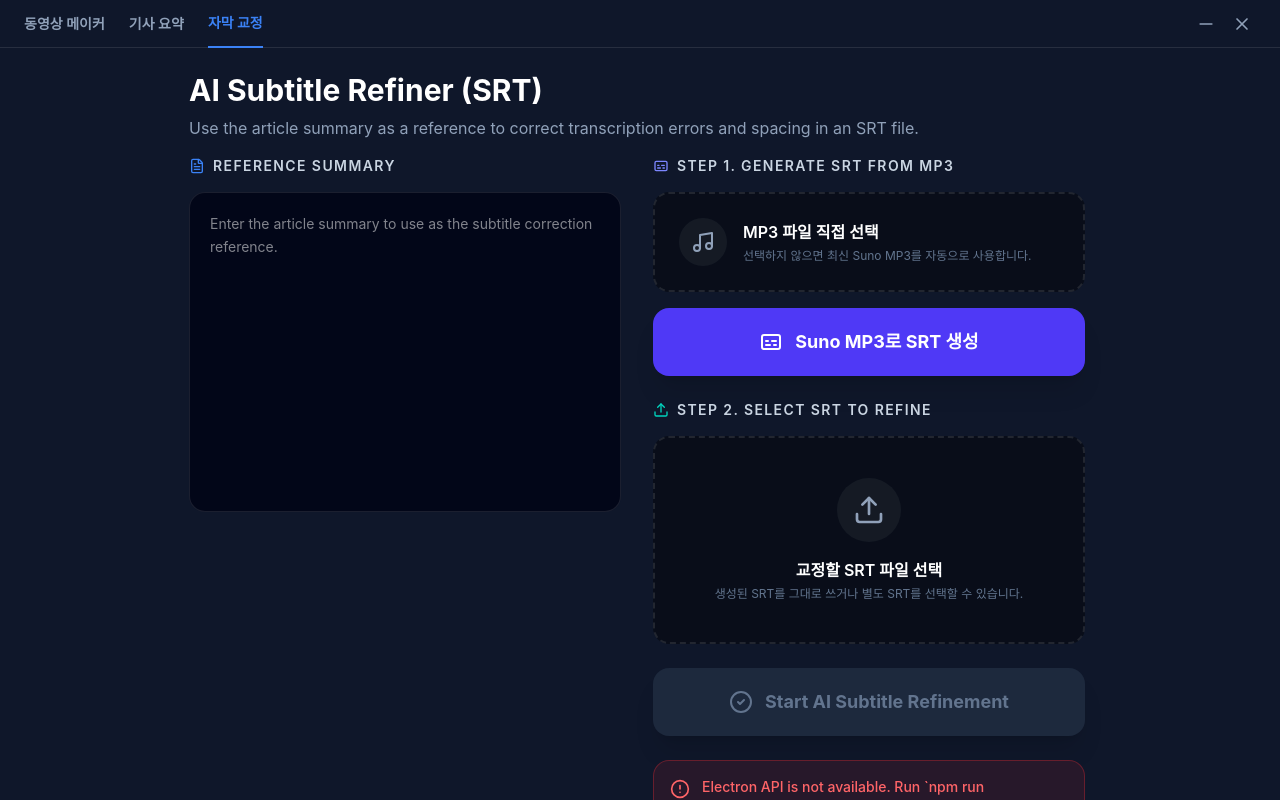
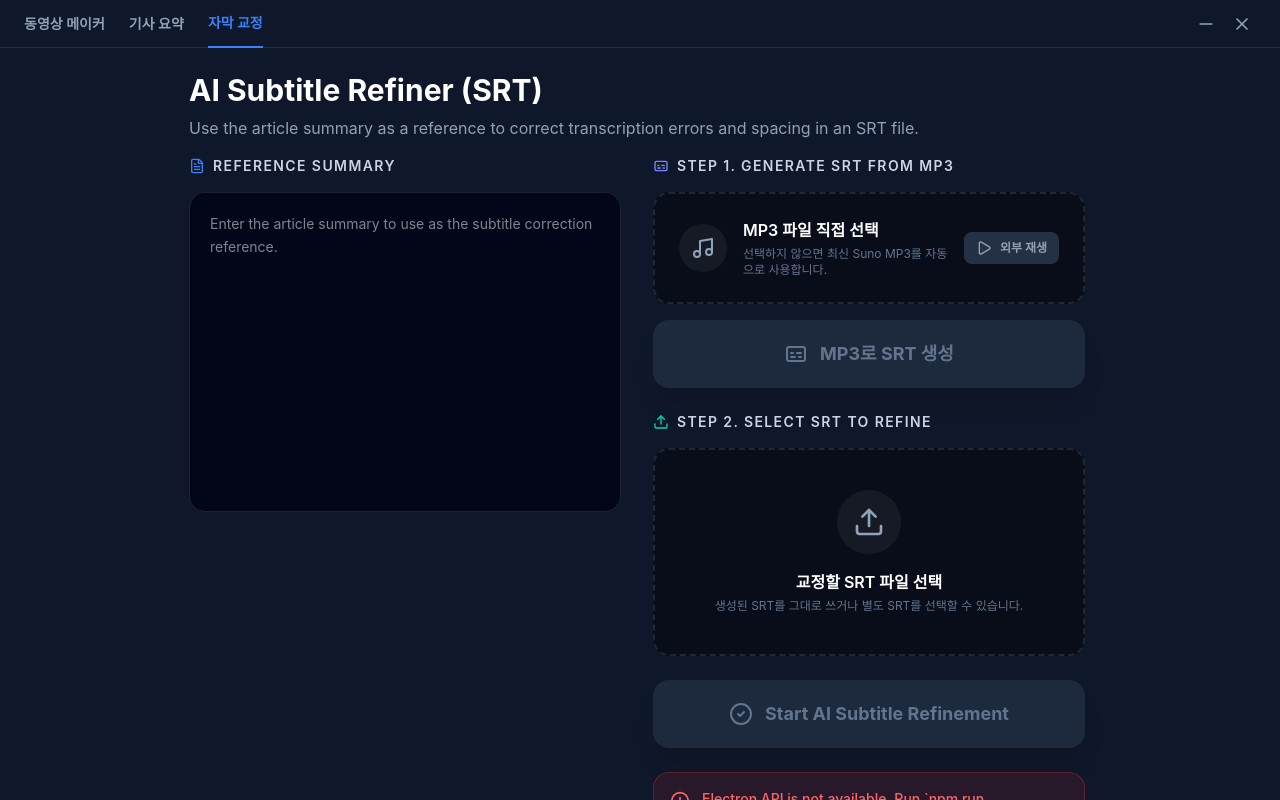
Before and after one commit to bongseob/MyMoviemaker, a React (Vite) app: page / in a window 1280 px wide. Both pictures are taken after a click on the button "자막 교정". Built offline with nearby package versions, Linux system fonts and the light colour scheme.

Commit message:
Improve MP3 subtitle generation flow

```diff
--- a/electron/ipc/dialog-ipc.cjs
+++ b/electron/ipc/dialog-ipc.cjs
@@ -1,6 +1,7 @@
-const { BrowserWindow } = require('electron');
+const { BrowserWindow, shell } = require('electron');
 const path = require('path');
 const { getOutputDir } = require('../lib/paths.cjs');
+const { AUDIO_EXTENSIONS, assertExistingFile } = require('../lib/validation.cjs');
 
 function registerDialogIpc({ ipcMain, dialog, app, isDev }) {
     ipcMain.handle('select-files', async (_event, options) => {
@@ -25,6 +26,24 @@ function registerDialogIpc({ ipcMain, dialog, app, isDev }) {
 
         return dialog.showSaveDialog(dialogOptions);
     });
+
+    ipcMain.handle('open-audio-file', async (_event, filePath) => {
+        try {
+            const audioPath = assertExistingFile(filePath, 'Audio file', AUDIO_EXTENSIONS);
+            const errorMessage = await shell.openPath(audioPath);
+
+            if (errorMessage) {
+                return { success: false, error: errorMessage };
+            }
+
+            return { success: true };
+        } catch (error) {
+            return {
+                success: false,
+                error: error instanceof Error ? error.message : String(error)
+            };
+        }
+    });
 }
 
 module.exports = { registerDialogIpc };
--- a/electron/preload.cjs
+++ b/electron/preload.cjs
@@ -7,6 +7,7 @@ contextBridge.exposeInMainWorld('electron', {
     exportVideo: (data) => ipcRenderer.invoke('export-video', data),
     onProgress: (callback) => ipcRenderer.on('export-progress', (event, value) => callback(value)),
     getPathForFile: (file) => webUtils.getPathForFile(file),
+    openAudioFile: (filePath) => ipcRenderer.invoke('open-audio-file', filePath),
     minimize: () => ipcRenderer.send('window-minimize'),
     close: () => ipcRenderer.send('window-close'),
     // YouTube Upload API
--- a/electron/services/subtitle-refiner.cjs
+++ b/electron/services/subtitle-refiner.cjs
@@ -41,27 +41,6 @@ function createUniqueFilePath(directory, fileName) {
     return candidate;
 }
 
-function findLatestSunoMp3(sunoDir) {
-    if (!fs.existsSync(sunoDir)) {
-        throw new Error(`Suno MP3 폴더를 찾을 수 없습니다: ${sunoDir}`);
-    }
-
-    const mp3Files = fs.readdirSync(sunoDir)
-        .filter((fileName) => path.extname(fileName).toLowerCase() === '.mp3')
-        .map((fileName) => {
-            const filePath = path.join(sunoDir, fileName);
-            const stat = fs.statSync(filePath);
-            return { filePath, mtimeMs: stat.mtimeMs };
-        })
-        .sort((a, b) => b.mtimeMs - a.mtimeMs);
-
-    if (mp3Files.length === 0) {
-        throw new Error(`Suno MP3 파일이 없습니다: ${sunoDir}`);
-    }
-
-    return mp3Files[0].filePath;
-}
-
 function registerSubtitleIpc({ ipcMain, app, isDev }) {
     ipcMain.handle('generate-srt-from-suno', async (event, data = {}) => {
         try {
@@ -70,9 +49,10 @@ function registerSubtitleIpc({ ipcMain, app, isDev }) {
             if (!apiKey) throw new Error('OPENAI_API_KEY가 설정되지 않았습니다.');
 
             const sunoDir = getOutputDir(app, isDev, 'suno');
-            const mp3Path = payload.mp3Path
-                ? assertExistingFile(payload.mp3Path, 'MP3 file', AUDIO_EXTENSIONS)
-                : findLatestSunoMp3(sunoDir);
+            if (!payload.mp3Path) {
+                throw new Error('MP3 파일을 먼저 선택해 주세요.');
+            }
+            const mp3Path = assertExistingFile(payload.mp3Path, 'MP3 file', AUDIO_EXTENSIONS);
             const outputPath = createUniqueFilePath(sunoDir, `${getDateBaseName()}.srt`);
             const model = process.env.OPENAI_TRANSCRIBE_MODEL || 'whisper-1';
             const openai = new OpenAI({ apiKey });
@@ -87,10 +67,11 @@ function registerSubtitleIpc({ ipcMain, app, isDev }) {
                 language: 'ko'
             });
 
-            fs.writeFileSync(outputPath, String(srtContent).trim() + '\n', 'utf8');
+            const generatedContent = String(srtContent).trim();
+            fs.writeFileSync(outputPath, generatedContent + '\n', 'utf8');
             event.sender.send('refine-status', `SRT 생성 완료: ${outputPath}`);
 
-            return { success: true, outputPath, sourcePath: mp3Path };
+            return { success: true, outputPath, sourcePath: mp3Path, data: { content: generatedContent } };
         } catch (error) {
             console.error('Error generating SRT from Suno MP3:', error);
             return { success: false, error: getErrorMessage(error) };
--- a/src/App.tsx
+++ b/src/App.tsx
@@ -39,6 +39,7 @@ export default function App() {
   const [activeTab, setActiveTab] = useState<'images' | 'audio' | 'subtitles' | 'youtube'>('images');
   const [mainView, setMainView] = useState<'moviemaker' | 'articles' | 'subtitles'>('moviemaker');
   const [articleResult, setArticleResult] = useState<ArticleSummary | null>(null);
+  const [sunoMp3Path, setSunoMp3Path] = useState<string | null>(null);
   const [isExporting, setIsExporting] = useState(false);
   const [exportProgress, setExportProgress] = useState(0);
   const [exportSuccess, setExportSuccess] = useState(false);
@@ -458,12 +459,16 @@ export default function App() {
       <main className="flex-1 flex overflow-hidden">
         {/* 기사 요약 뷰 */}
         <div className={`w-full h-full min-h-0 overflow-hidden ${mainView === 'articles' ? 'block' : 'hidden'}`}>
-          <ArticleSummarizer onResultChange={(res) => setArticleResult(res)} initialResult={articleResult} />
+          <ArticleSummarizer
+            onResultChange={(res) => setArticleResult(res)}
+            onSunoGenerated={(mp3Path) => setSunoMp3Path(mp3Path)}
+            initialResult={articleResult}
+          />
         </div>
 
         {/* 자막 교정 뷰 */}
         <div className={`w-full h-full min-h-0 overflow-hidden ${mainView === 'subtitles' ? 'block' : 'hidden'}`}>
-          <SubtitleRefiner initialSummary={articleResult?.summary} />
+          <SubtitleRefiner initialSummary={articleResult?.summary} initialMp3Path={sunoMp3Path} />
         </div>
 
         {/* 동영상 메이커 뷰 */}
--- a/src/components/ArticleSummarizer.tsx
+++ b/src/components/ArticleSummarizer.tsx
@@ -13,6 +13,7 @@ export interface ArticleSummary {
 
 interface ArticleSummarizerProps {
   onResultChange?: (result: ArticleSummary | null) => void;
+  onSunoGenerated?: (mp3Path: string) => void;
   initialResult?: ArticleSummary | null;
 }
 
@@ -35,7 +36,7 @@ const buildCopyText = (result: ArticleSummary) => {
   ].join('\n').trim();
 };
 
-export default function ArticleSummarizer({ onResultChange, initialResult }: ArticleSummarizerProps) {
+export default function ArticleSummarizer({ onResultChange, onSunoGenerated, initialResult }: ArticleSummarizerProps) {
   const [articleText, setArticleText] = useState('');
   const [isProcessing, setIsProcessing] = useState(false);
   const [result, setResult] = useState<ArticleSummary | null>(initialResult || null);
@@ -142,6 +143,9 @@ export default function ArticleSummarizer({ onResultChange, initialResult }: Art
       if (response.success) {
         const outputPath = response.outputPath ? `\n저장 위치: ${response.outputPath}` : '';
         setSunoStatus(`${response.message || 'Song generation completed.'}${outputPath}`);
+        if (response.outputPath) {
+          onSunoGenerated?.(response.outputPath);
+        }
       } else {
         setError(response.error || 'Failed to generate Suno song.');
         setSunoStatus(null);
--- a/src/components/SubtitleRefiner.tsx
+++ b/src/components/SubtitleRefiner.tsx
@@ -1,8 +1,9 @@
-import { useEffect, useState } from 'react';
-import { Loader2, CheckCircle2, AlertCircle, FileText, Upload, Check, Captions, Save, Music, X } from 'lucide-react';
+import { useEffect, useRef, useState } from 'react';
+import { Loader2, CheckCircle2, AlertCircle, FileText, Upload, Check, Captions, Save, Music, X, RotateCcw, Play } from 'lucide-react';
 
 interface SubtitleRefinerProps {
   initialSummary?: string;
+  initialMp3Path?: string | null;
 }
 
 const getErrorMessage = (error: unknown) => {
@@ -12,7 +13,7 @@ const getErrorMessage = (error: unknown) => {
 const electronUnavailableMessage =
   'Electron API is not available. Run `npm run electron:dev` and use the desktop app window, not the browser tab.';
 
-export default function SubtitleRefiner({ initialSummary }: SubtitleRefinerProps) {
+export default function SubtitleRefiner({ initialSummary, initialMp3Path }: SubtitleRefinerProps) {
   const [srtPath, setSrtPath] = useState<string | null>(null);
   const [summaryText, setSummaryText] = useState(initialSummary || '');
   const [isProcessing, setIsProcessing] = useState(false);
@@ -24,12 +25,24 @@ export default function SubtitleRefiner({ initialSummary }: SubtitleRefinerProps
   const [sourceAudioPath, setSourceAudioPath] = useState<string | null>(null);
   const [refinedContent, setRefinedContent] = useState('');
   const [isSavingContent, setIsSavingContent] = useState(false);
+  const appliedInitialMp3PathRef = useRef<string | null>(null);
 
   useEffect(() => {
     if (initialSummary && !summaryText) {
       setSummaryText(initialSummary);
     }
   }, [initialSummary, summaryText]);
+
+  useEffect(() => {
+    if (initialMp3Path && initialMp3Path !== appliedInitialMp3PathRef.current) {
+      appliedInitialMp3PathRef.current = initialMp3Path;
+      setMp3Path(initialMp3Path);
+      setSourceAudioPath(null);
+      setSuccessPath(null);
+      setStatus('Suno MP3가 선택되었습니다.');
+      setError(null);
+    }
+  }, [initialMp3Path]);
 
   useEffect(() => {
     const electron = window.electron;
@@ -147,16 +160,19 @@ export default function SubtitleRefiner({ initialSummary }: SubtitleRefinerProps
     setSuccessPath(null);
     setSourceAudioPath(null);
     setRefinedContent('');
-    setStatus(mp3Path ? 'Preparing SRT generation from the selected MP3...' : 'Preparing SRT generation from the latest Suno MP3...');
+    if (!mp3Path) return;
+
+    setStatus('Preparing SRT generation from the selected MP3...');
 
     try {
       const response = await electron.generateSrtFromSuno({ mp3Path });
 
       if (response.success && response.outputPath) {
+        const data = response.data as { content?: string } | undefined;
         setSrtPath(response.outputPath);
         setSuccessPath(response.outputPath);
         setSourceAudioPath(response.sourcePath || null);
-        setRefinedContent('');
+        setRefinedContent(data?.content || '');
         setStatus('SRT generation completed.');
       } else {
         setError(response.error || 'Failed to generate SRT from Suno MP3.');
@@ -206,6 +222,26 @@ export default function SubtitleRefiner({ initialSummary }: SubtitleRefinerProps
     }
   };
 
+  const handleOpenMp3InExternalPlayer = async () => {
+    const electron = window.electron;
+    if (!electron) {
+      setError(electronUnavailableMessage);
+      return;
+    }
+
+    if (!mp3Path) return;
+    setError(null);
+
+    try {
+      const response = await electron.openAudioFile(mp3Path);
+      if (!response.success) {
+        setError(response.error || 'MP3 파일을 외부 플레이어로 열 수 없습니다.');
+      }
+    } catch (err: unknown) {
+      setError(`MP3 파일을 외부 플레이어로 열 수 없습니다. ${getErrorMessage(err)}`);
+    }
+  };
+
   return (
     <div className="subtitle-refiner-scroll h-full min-h-0 flex flex-col p-6 bg-background overflow-y-auto overscroll-contain">
       <div className="relative z-0 max-w-4xl w-full mx-auto space-y-8">
@@ -227,8 +263,9 @@ export default function SubtitleRefiner({ initialSummary }: SubtitleRefinerProps
                 <button
                   type="button"
                   onClick={() => setSummaryText(initialSummary)}
-                  className="text-[10px] text-primary hover:underline"
+                  className="px-3 py-2 rounded-lg bg-primary/15 border border-primary/35 text-xs font-bold text-primary hover:bg-primary/25 hover:border-primary/60 transition-colors flex items-center gap-2"
                 >
+                  <RotateCcw className="w-3.5 h-3.5" />
                   Reload Article Summary
                 </button>
               )}
@@ -246,7 +283,7 @@ export default function SubtitleRefiner({ initialSummary }: SubtitleRefinerProps
                 <div className="flex items-center justify-between gap-3">
                   <label className="text-sm font-semibold text-slate-300 uppercase tracking-widest flex items-center gap-2">
                     <FileText className="w-4 h-4 text-emerald-400" />
-                    Final SRT Review
+                    SRT Content Review
                   </label>
                   <button
                     type="button"
@@ -279,22 +316,25 @@ export default function SubtitleRefiner({ initialSummary }: SubtitleRefinerProps
                 Step 1. Generate SRT from MP3
               </label>
 
+              <div
+                className={`w-full group relative overflow-hidden transition-all duration-300 ${
+                  mp3Path
+                    ? 'bg-indigo-500/10 border-indigo-500/50'
+                    : 'bg-black/40 border-dashed border-2 border-white/10 hover:border-indigo-500/50 hover:bg-indigo-500/5'
+                } border rounded-2xl p-6 flex items-center gap-4 ${isProcessing || isGeneratingSrt ? 'opacity-60' : ''}`}
+              >
                 <button
                   type="button"
                   onClick={handleSelectMp3}
                   disabled={isProcessing || isGeneratingSrt}
-                className={`w-full group relative overflow-hidden transition-all duration-300 ${
-                  mp3Path
-                    ? 'bg-indigo-500/10 border-indigo-500/50'
-                    : 'bg-black/40 border-dashed border-2 border-white/10 hover:border-indigo-500/50 hover:bg-indigo-500/5'
-                } border rounded-2xl p-6 flex items-center gap-4 disabled:cursor-not-allowed disabled:opacity-60`}
+                  className="min-w-0 flex-1 flex items-center gap-4 text-left disabled:cursor-not-allowed"
                 >
                   <div className={`w-12 h-12 rounded-full flex items-center justify-center transition-transform group-hover:scale-110 ${
                     mp3Path ? 'bg-indigo-500/20' : 'bg-white/5'
                   }`}>
                     {mp3Path ? <Check className="w-6 h-6 text-indigo-300" /> : <Music className="w-6 h-6 text-slate-400" />}
                   </div>
-                <div className="min-w-0 flex-1 text-left">
+                  <div className="min-w-0 flex-1">
                     <p className="font-semibold text-white truncate">
                       {mp3Path ? mp3Path.split(/[\\/]/).pop() : 'MP3 파일 직접 선택'}
                     </p>
@@ -302,35 +342,42 @@ export default function SubtitleRefiner({ initialSummary }: SubtitleRefinerProps
                       {mp3Path ? '선택한 MP3로 SRT를 생성합니다.' : '선택하지 않으면 최신 Suno MP3를 자동으로 사용합니다.'}
                     </p>
                   </div>
-                {mp3Path && (
-                  <span
-                    role="button"
-                    tabIndex={0}
-                    onClick={(event) => {
-                      event.stopPropagation();
-                      setMp3Path(null);
-                    }}
-                    onKeyDown={(event) => {
-                      if (event.key === 'Enter' || event.key === ' ') {
-                        event.preventDefault();
-                        event.stopPropagation();
-                        setMp3Path(null);
+                </button>
+                <button
+                  type="button"
+                  onClick={() => {
+                    if (mp3Path) {
+                      void handleOpenMp3InExternalPlayer();
                     }
                   }}
+                  disabled={!mp3Path}
+                  className={`shrink-0 px-3 py-2 rounded-lg transition-colors text-xs font-bold inline-flex items-center gap-2 ${
+                    mp3Path
+                      ? 'bg-indigo-600 text-white hover:bg-indigo-500 shadow-lg shadow-indigo-950/30'
+                      : 'bg-slate-700/70 text-slate-400 cursor-not-allowed'
+                  }`}
+                  aria-label="MP3 외부 플레이어로 재생"
+                >
+                  <Play className="w-4 h-4" />
+                  외부 재생
+                </button>
+                {mp3Path && (
+                  <button
+                    type="button"
+                    onClick={() => setMp3Path(null)}
                     className="p-2 rounded-lg bg-white/5 text-slate-300 hover:bg-white/10 hover:text-white"
                     aria-label="선택한 MP3 해제"
                   >
                     <X className="w-4 h-4" />
-                  </span>
+                  </button>
                 )}
-              </button>
-
+              </div>
               <button
                 type="button"
                 onClick={handleGenerateSrtFromSuno}
-                disabled={isProcessing || isGeneratingSrt}
+                disabled={isProcessing || isGeneratingSrt || !mp3Path}
                 className={`w-full py-5 rounded-2xl font-bold text-lg transition-all flex items-center justify-center gap-3 shadow-xl ${
-                  isProcessing || isGeneratingSrt
+                  isProcessing || isGeneratingSrt || !mp3Path
                     ? 'bg-slate-800 text-slate-500 cursor-not-allowed shadow-none'
                     : 'bg-indigo-600 hover:bg-indigo-500 text-white hover:shadow-indigo-500/20'
                 }`}
@@ -343,7 +390,7 @@ export default function SubtitleRefiner({ initialSummary }: SubtitleRefinerProps
                 ) : (
                   <>
                     <Captions className="w-6 h-6" />
-                    <span>Suno MP3로 SRT 생성</span>
+                    <span>MP3로 SRT 생성</span>
                   </>
                 )}
               </button>
--- a/src/types/electron.d.ts
+++ b/src/types/electron.d.ts
@@ -91,6 +91,7 @@ interface ElectronApi {
   exportVideo: (data: ExportVideoPayload) => Promise<void>;
   onProgress: (callback: (value: number) => void) => void;
   getPathForFile: (file: File) => string;
+  openAudioFile: (filePath: string) => Promise<IpcResult>;
   minimize: () => void;
   close: () => void;
   youtubeSetupAuth: (config?: YoutubeAuthConfig) => Promise<IpcResult>;
```
Lines whose indentation alone changed are shown as unchanged.
